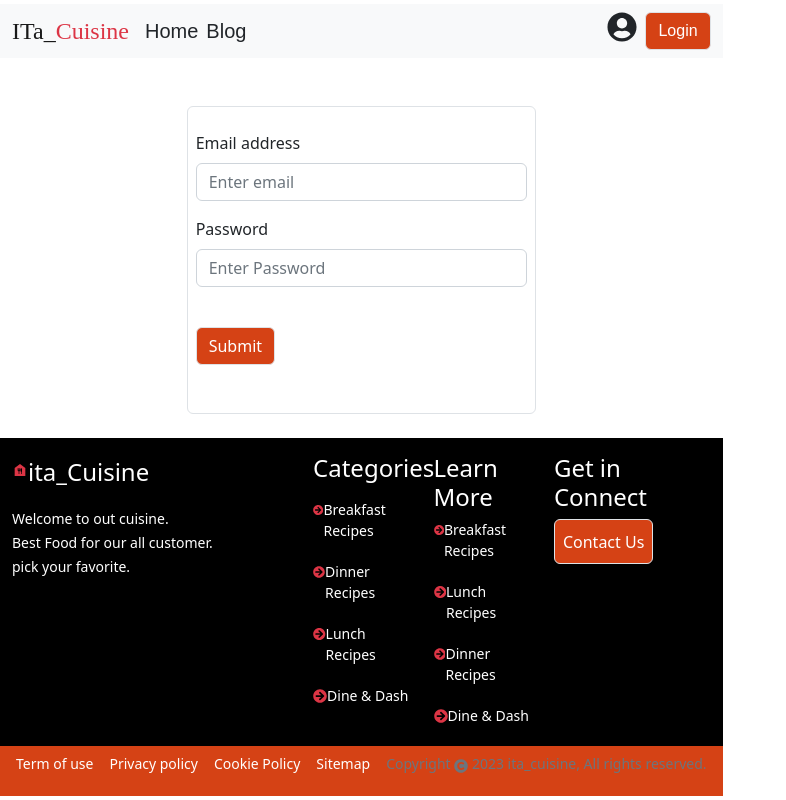
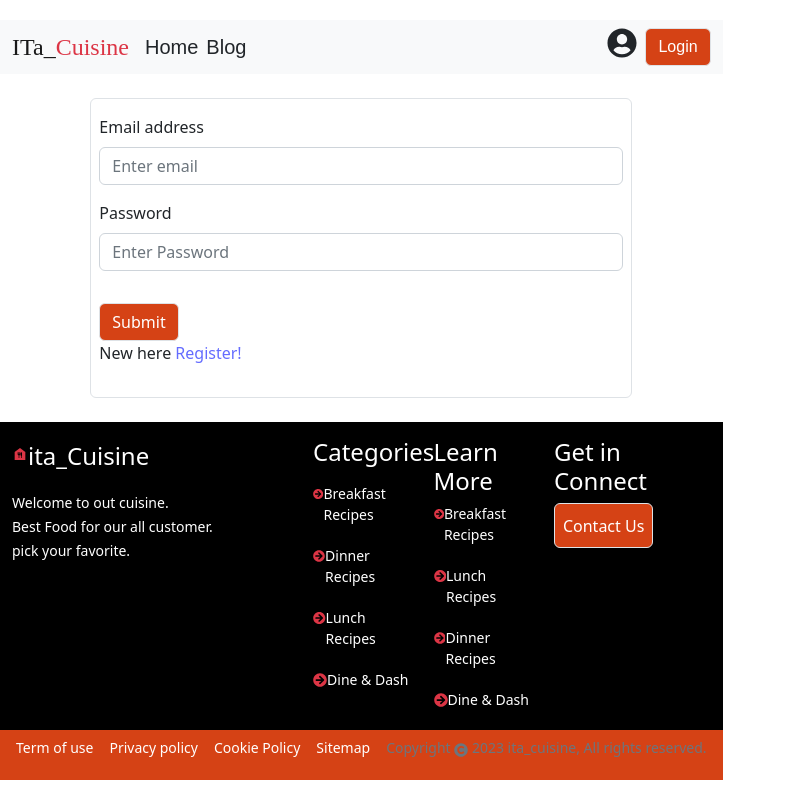
Before and after one commit to git4novel/ita_cuisine, a React (Vite) app: page /login in a window 1280 px wide. Shown: the whole page, without its empty margins (0-786 px from the left). Built offline with nearby package versions, Linux system fonts and the light colour scheme.

Commit message:
after doing login page design

```diff
--- a/src/pages/Login/Login/Login.jsx
+++ b/src/pages/Login/Login/Login.jsx
@@ -1,11 +1,12 @@
 import React from "react";
 import { Button, Container, Form } from "react-bootstrap";
 import 'bootstrap/dist/css/bootstrap.min.css';
+import { Link } from "react-router-dom";
 
 const Login = () => {
   return (
-    <Container className="">
-      <Form className="w-50 border rounded p-2 mx-auto mt-5 pt-4 pb-5 mb-4">
+    <div className="">
+      <Form className="w-75 w-lg-50 border rounded p-2 mx-auto mt-2 mt-lg-4 pt-1 pt-lg-3 pb-1 pb-lg-3 mb-4">
         <Form.Group className="mb-3" controlId="formBasicEmail">
           <Form.Label>Email address</Form.Label>
           <Form.Control type="email" placeholder="Enter email" />
@@ -15,11 +16,12 @@ const Login = () => {
           <Form.Label>Password</Form.Label>
           <Form.Control type="password" placeholder="Enter Password" />
         </Form.Group>
-        <Button style={{backgroundColor:"#D54215"}} className="border mt-4" type="submit">
+        <Button style={{backgroundColor:"#D54215"}} className="border mt-1 mt-lg-3" type="submit">
           Submit
         </Button>
+        <p>New here <Link to='/register' className="text-decoration-none">Register!</Link></p>
       </Form>
-    </Container>
+    </div>
   );
 };
 
--- a/src/pages/Login/Register/Register.jsx
+++ b/src/pages/Login/Register/Register.jsx
@@ -1,10 +1,11 @@
 import React from "react";
 import { Button, Container, Form } from "react-bootstrap";
+import { Link } from "react-router-dom";
 
 const Register = () => {
   return (
     <Container className="">
-      <Form className="w-50 border rounded p-2 mx-auto mt-5 pt-4 pb-5 mb-4">
+      <Form className="w-100 w-lg-50 border rounded p-2 mx-auto mt-2 mt-lg-4 pt-2 pt-lg-4 pb-5 mb-4">
         <Form.Group className="mb-3" controlId="formBasicName">
           <Form.Label>Your Name</Form.Label>
           <Form.Control type="text" placeholder="Enter Your Name" />
@@ -31,6 +32,7 @@ const Register = () => {
         >
           Submit
         </Button>
+        <p>Already Have an Account? Go <Link to='/login' className="text-decoration-none">Login!</Link></p>
       </Form>
     </Container>
   );
--- a/src/shared/NavigationBar/NavigationBar.jsx
+++ b/src/shared/NavigationBar/NavigationBar.jsx
@@ -8,7 +8,7 @@ const NavigationBar = () => {
     return (
         <Navbar style={{fontFamily: 'sans-serif', fontWeight: 'bold', marginTop: '0px'}}  bg="light" expand="lg" className='mx-auto '>
         <Container fluid>
-          <Link to='/'><Navbar.Brand className='fs-4  text-decoration-none' style={{fontFamily: 'cursive'}}>ITa_<span className='text-danger'>Cuisine</span></Navbar.Brand></Link>
+          <Link to='/' className='text-decoration-none'><Navbar.Brand className='fs-4  text-decoration-none' style={{fontFamily: 'cursive'}}>ITa_<span className='text-danger'>Cuisine</span></Navbar.Brand></Link>
           <Navbar.Toggle aria-controls="navbarScroll" />
           <Navbar.Collapse id="navbarScroll">
             <Nav
```
